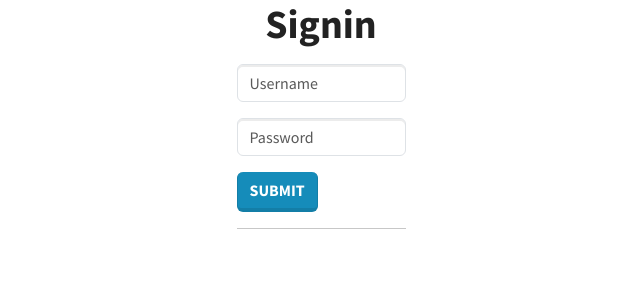
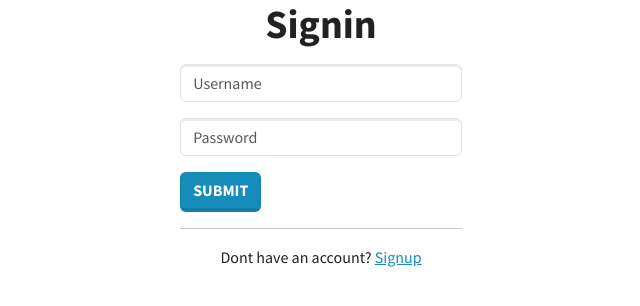
Before and after one commit to ashez2000/chitchat, a React (Vite) app in the folder client/: page /signin in a window 1280 px wide. Shown: the top 306 px of the page, without its empty margins (319-959 px from the left). Built offline with nearby package versions, Linux system fonts and the light colour scheme; no server answers.

Commit message:
Update signin signup style

```diff
--- a/client/src/api.js
+++ b/client/src/api.js
@@ -1,7 +1,9 @@
 import axios from 'axios'
 
+const API_URL = import.meta.env.VITE_API_URL
+
 const api = axios.create({
-  baseURL: 'http://localhost:3000/api',
+  baseURL: API_URL,
   withCredentials: true,
 })
 
--- a/client/src/pages/signin.jsx
+++ b/client/src/pages/signin.jsx
@@ -1,5 +1,5 @@
 import { useState } from 'react'
-import { useNavigate, Navigate } from 'react-router-dom'
+import { useNavigate, Navigate, Link } from 'react-router-dom'
 
 import api from '../api'
 import useUser from '../hooks/user'
@@ -36,7 +36,7 @@ export default function SigninPage() {
     <AuthLayout>
       <h1 className="fw-bold text-center mb-3">Signin</h1>
 
-      <div className="col-3 mx-auto">
+      <div className="col-5 mx-auto">
         <form onSubmit={handleSubmit}>
           <input
             className="form-control mb-3"
@@ -57,6 +57,9 @@ export default function SigninPage() {
           <button className="btn btn-primary">Submit</button>
         </form>
         <hr />
+        <p className="text-center">
+          Dont have an account? <Link to="/signup">Signup</Link>
+        </p>
       </div>
     </AuthLayout>
   )
--- a/client/src/pages/signup.jsx
+++ b/client/src/pages/signup.jsx
@@ -1,5 +1,5 @@
 import { useState } from 'react'
-import { useNavigate, Navigate } from 'react-router-dom'
+import { useNavigate, Navigate, Link } from 'react-router-dom'
 
 import api from '../api'
 import useUser from '../hooks/user'
@@ -38,7 +38,7 @@ export default function SignupPage() {
     <AuthLayout>
       <h1 className="fw-bold text-center mb-3">Signup</h1>
 
-      <div className="col-3 mx-auto">
+      <div className="col-5 mx-auto">
         <form onSubmit={handleSubmit}>
           <input
             className="form-control mb-3"
@@ -67,6 +67,9 @@ export default function SignupPage() {
           <button className="btn btn-primary">Submit</button>
         </form>
         <hr />
+        <p className="text-center">
+          Already have an account? <Link to="/signin">Signin</Link>
+        </p>
       </div>
     </AuthLayout>
   )
```
